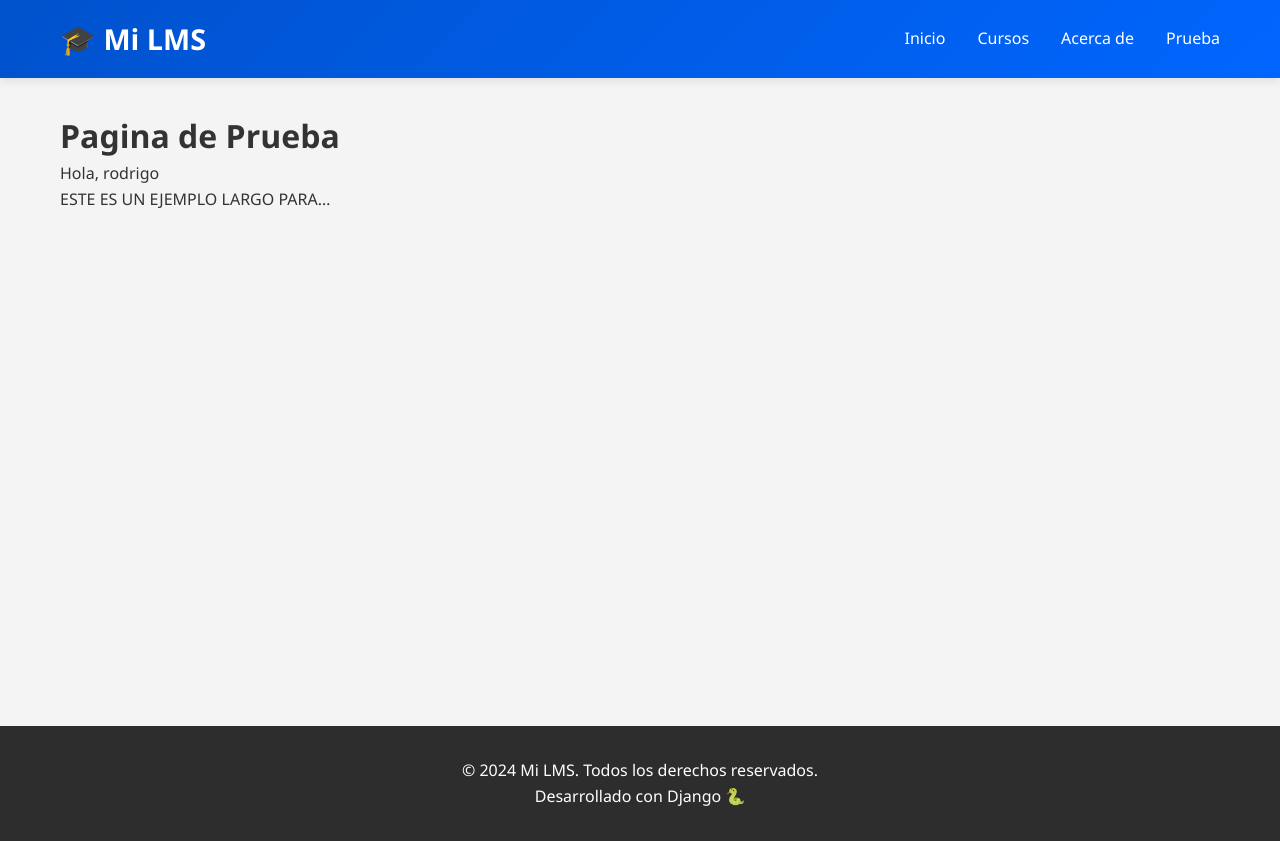
After one commit to rodrigomedrano-jpg/proyectos_rodrigo_a1, a Django app: page /productos/ in a window 1280 px wide. The commit adds this page. Run offline with Django 5.2, Linux system fonts and the light colour scheme.

Commit message:
Templates en curso

```diff
--- a/cursos/templates/cursos/base.html
+++ b/cursos/templates/cursos/base.html
@@ -18,6 +18,7 @@
                 <li><a href="{% url 'cursos:index' %}">Inicio</a></li>
                 <li><a href="{% url 'cursos:lista_cursos' %}">Cursos</a></li>
                 <li><a href="{% url 'cursos:acerca' %}">Acerca de</a></li>
+                <li><a href="{% url 'cursos:prueba' %}">Prueba</a></li>
             </ul>
         </div>
     </nav>
--- /dev/null
+++ b/cursos/templates/cursos/prueba.html
@@ -0,0 +1,11 @@
+{% extends 'cursos/base.html' %}
+{% block title %}
+  Prueba
+{% endblock %}
+{% block content %}
+  <div class="container">
+    <h1>Pagina de Prueba</h1>
+    <p>Hola, {{ nombre | lower}}</p>
+    <p>{{ biografia | truncatechars:30 }}</p><!-- This is a comment -->{# Este es un comentario #}
+  </div>
+{% endblock %}
--- a/cursos/urls.py
+++ b/cursos/urls.py
@@ -9,4 +9,5 @@ urlpatterns = [
     path('cursos/', views.lista_cursos, name='lista_cursos'),
     path('curso/<int:curso_id>/', views.curso_detalle, name='curso_detalle'),
     path('acerca/', views.acerca, name='acerca'),
+    path('productos/', views.prueba, name='prueba'),
 ]
--- a/cursos/views.py
+++ b/cursos/views.py
@@ -116,3 +116,10 @@ def acerca(request):
         'vision': 'Ser la plataforma líder en educación en línea',
     }
     return render(request, 'cursos/acerca.html', contexto)
+
+def prueba(request):
+    contexto = {
+        'nombre': 'Rodrigo',
+        'biografia': 'ESTE ES UN EJEMPLO LARGO PARA MOSTRAR TEXTO Y CORTAR EN LA EJECUCIÓN DE MI TEMPLATE',
+    }
+    return render(request, 'cursos/prueba.html', contexto)
```
